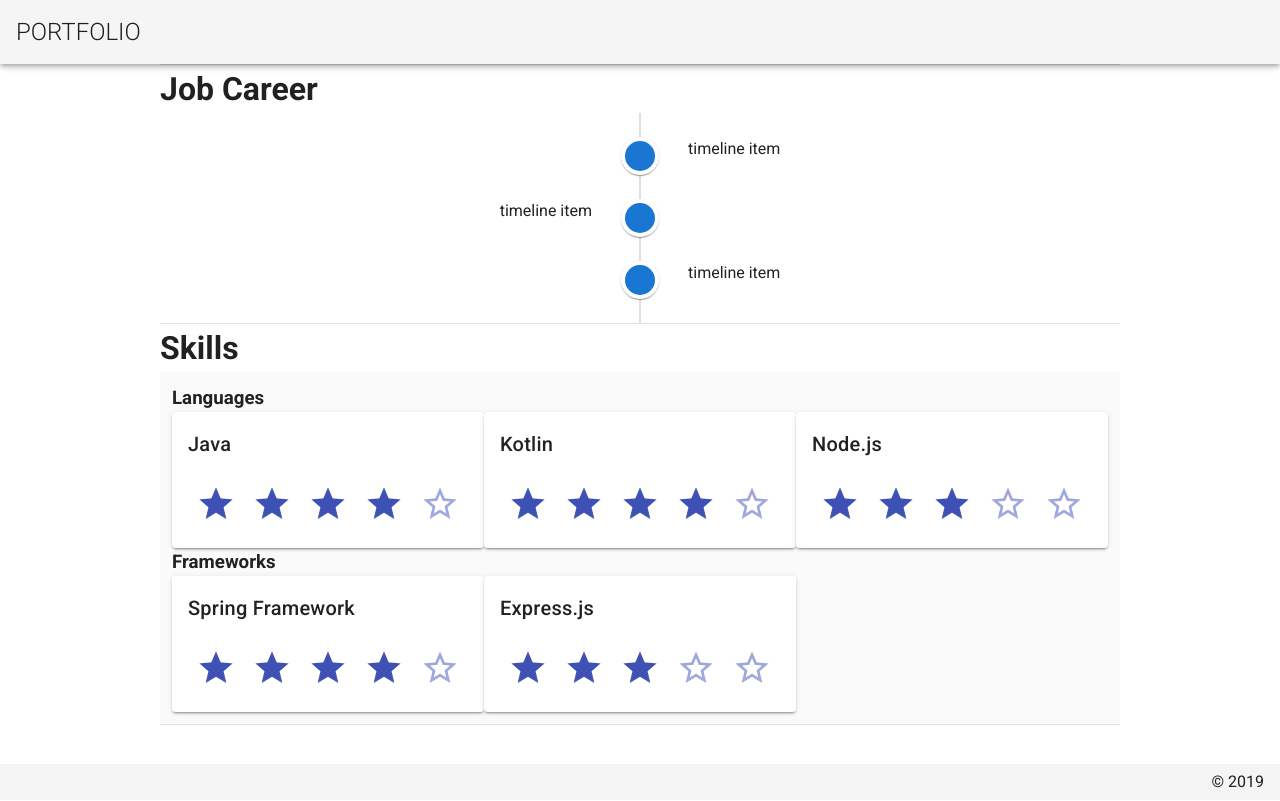
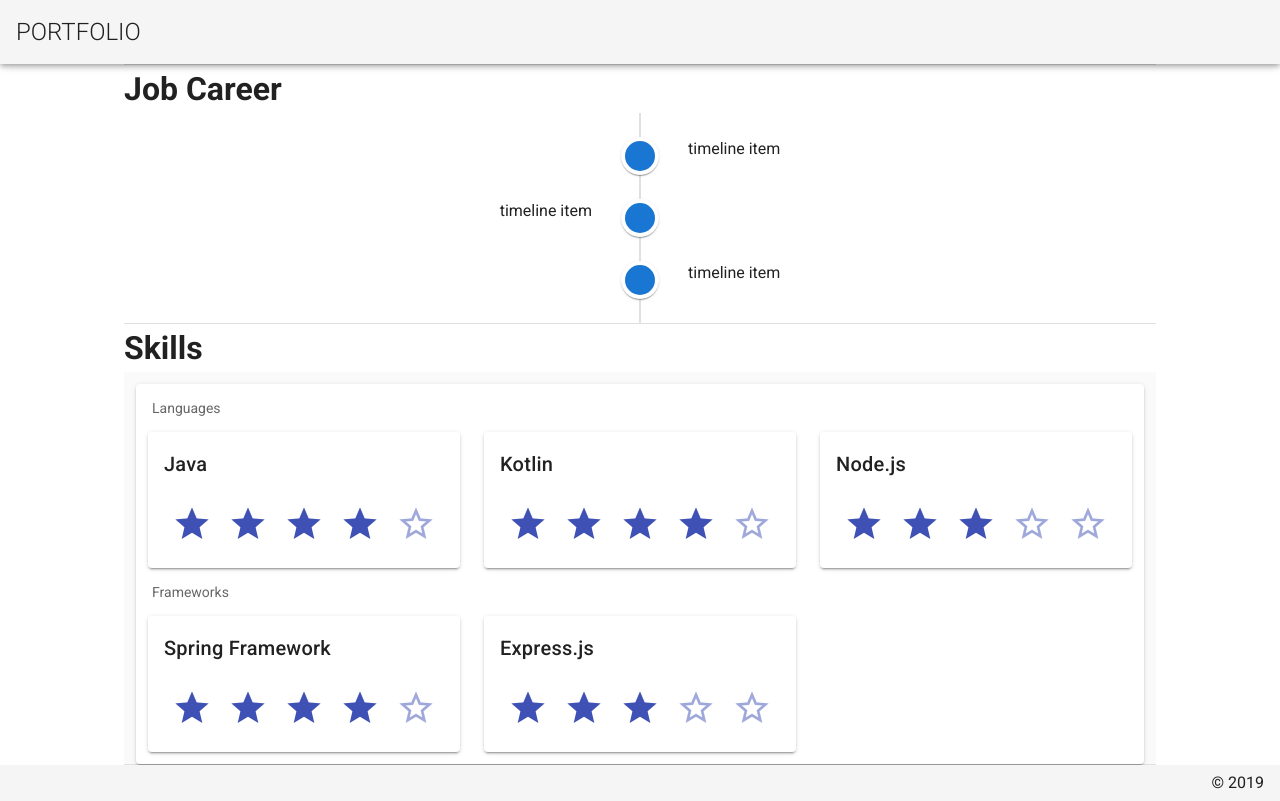
Before and after one commit to daisuzz/portfolio, a Vue app: page / in a window 1280 px wide. Built offline with nearby package versions, Linux system fonts and the light colour scheme.

Commit message:
skill mapを修正

```diff
--- a/src/components/Ratings.vue
+++ b/src/components/Ratings.vue
@@ -1,9 +1,10 @@
 <template>
   <div>
-    <h1> Skills </h1>
+    <h1 class=".display-1"> Skills </h1>
     <v-container class="grey lighten-5">
-      <h3> Languages </h3>
-      <v-row no-gutters>
+      <v-card>
+        <v-subheader>Languages</v-subheader>
+        <v-row class="mx-auto">
           <v-col
               v-for="l in languages"
               :key="l"
@@ -27,8 +28,8 @@
             </v-card>
           </v-col>
         </v-row>
-      <h3> Frameworks </h3>
-      <v-row no-gutters>
+        <v-subheader >Frameworks</v-subheader>
+        <v-row class="mx-auto">
           <v-col
               v-for="f in frameworks"
               :key="f"
@@ -52,8 +53,8 @@
             </v-card>
           </v-col>
         </v-row>
+      </v-card>
     </v-container>
-  </div>
   </div>
 </template>
 
```
Lines whose indentation alone changed are shown as unchanged.
